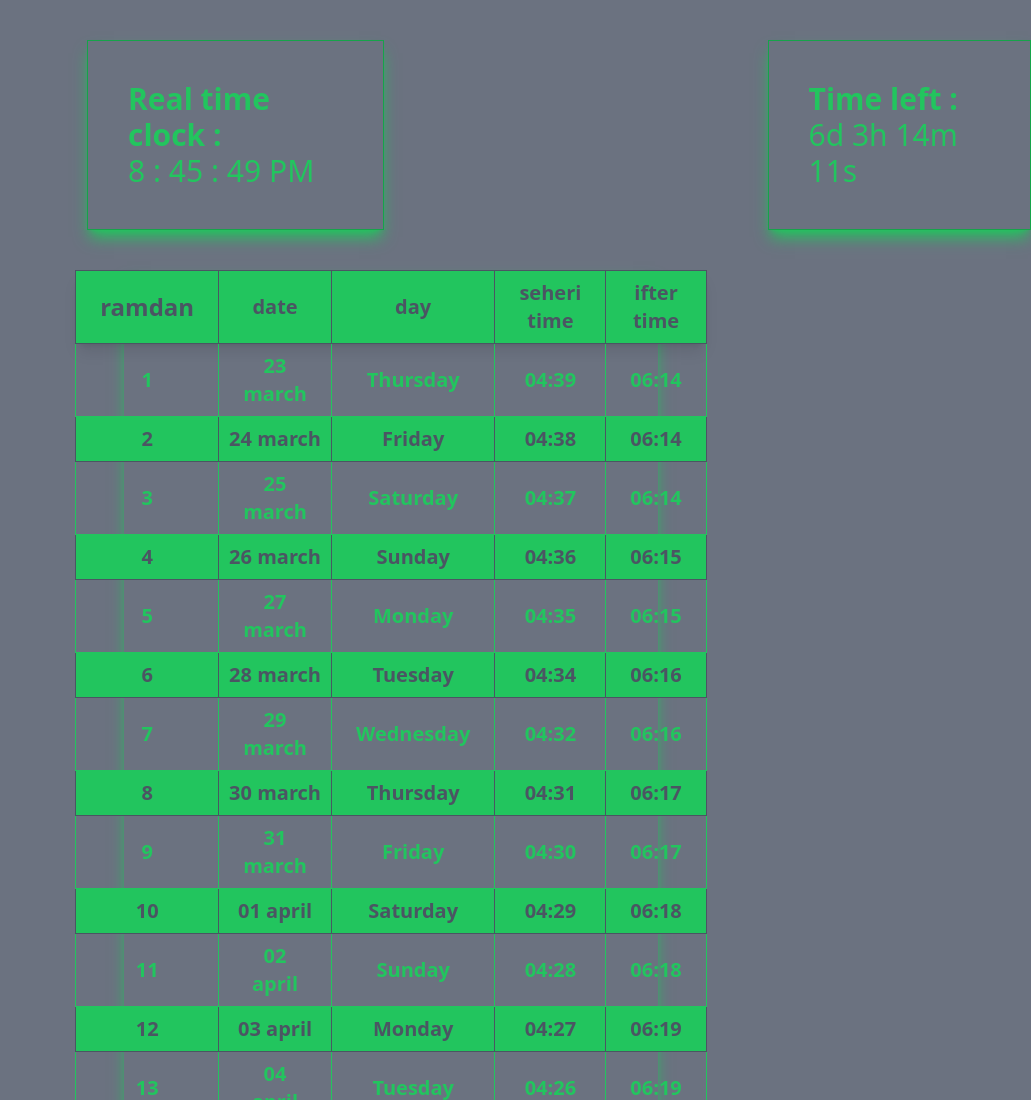
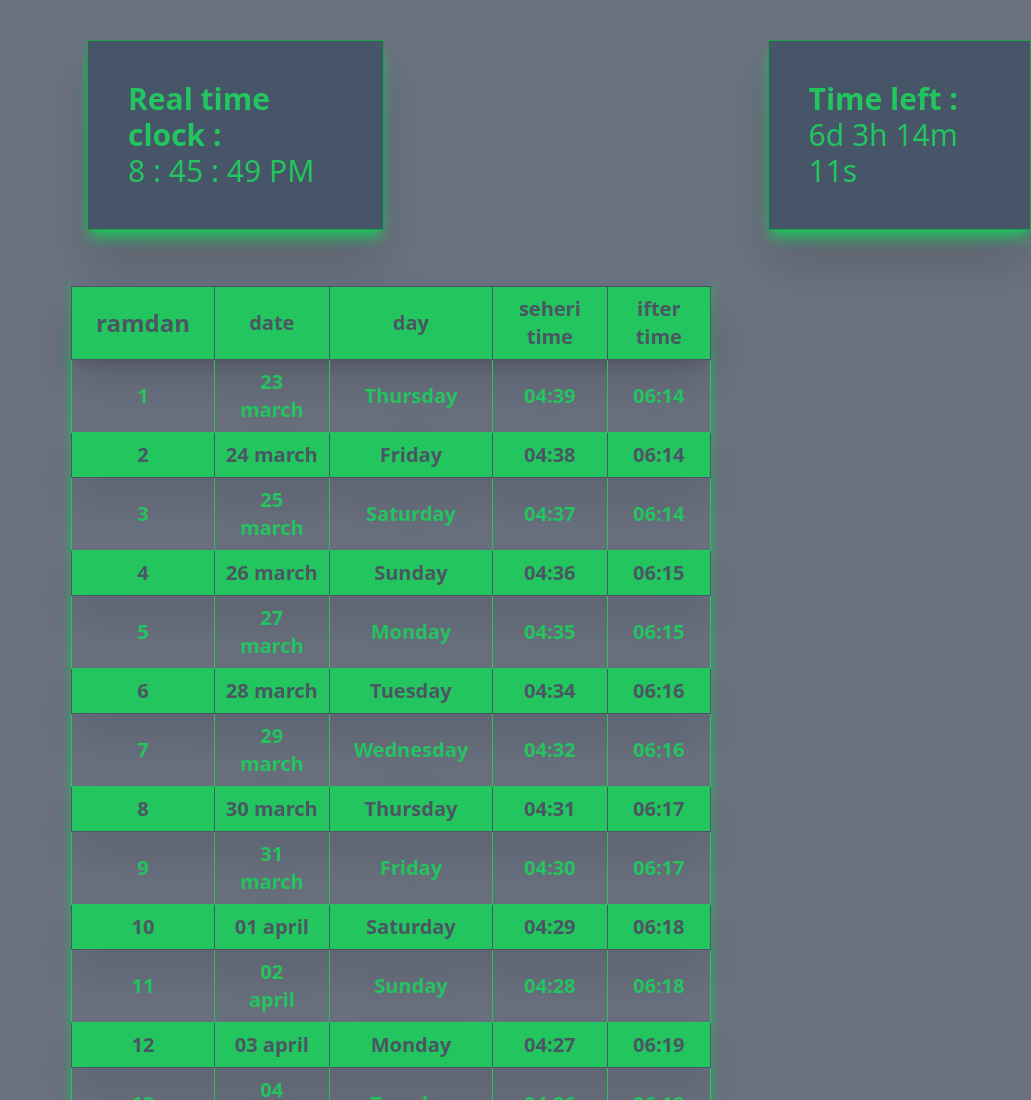
Before and after one commit to minhazulamin/ramzan-calender, a plain HTML site: page calender.html in a window 1280 px wide. Shown: the top 1100 px of the page, without its empty margins (249-1280 px from the left). Drawn offline with nearby package versions, Linux system fonts and the light colour scheme.

Commit message:
all done

```diff
--- a/calender.html
+++ b/calender.html
@@ -11,7 +11,7 @@
 <body class="bg-gray-500">
     <header>
         <section class="lg:ml-32 lg:flex " >
-            <div class="conteinar ml-52  mb-10  border border-green-600  shadow-green-500  shadow-lg text-3xl mt-10 p-10 ">
+            <div class="conteinar ml-52  mb-10 drop-shadow-2xl  border border-green-600 bg-slate-600 hover:bg-slate-500   shadow-green-500  shadow-lg text-3xl mt-10 p-10 ">
               <h1 class="text-green-500 text-3xl font-bold ">Real time clock : </h1>
               <span class=" text-green-500 " id="hours">00</span>
               <span class=" text-green-500">:</span>
@@ -20,14 +20,14 @@
               <span class=" text-green-500" id="seconds">00</span>
               <span class=" text-green-500" id="sesson">PM</span>
             </div>
-            <div class="lg:ml-96 mb-10  border border-green-600 mt-10 p-10 shadow-lg shadow-green-500   text-3xl lg:text-left">
+            <div class="lg:ml-96 mb-10  border drop-shadow-2xl border-green-600 mt-10 p-10 shadow-lg bg-slate-600 hover:bg-slate-500 text-gray-600  shadow-green-500   text-3xl lg:text-left">
               <h1 class="text-green-500 text-3xl font-bold ">Time left : </h1>
               <p  id="demo" class="text-green-500" ></p>
             </div>
           </section>
     </header>
     <main>
-            <table class="lg:flex lg:justify-center lg:content-center shadow-green-500 shadow-lg mx-auto w-5/12    ">
+            <table class="drop-shadow-2xl lg:flex lg:justify-center lg:content-center shadow-green-500 shadow-lg mx-auto w-6/12  py-4   ">
                 <tr class="shadow-lg">
                   <th class="border border-gray-600 px-6 text-gray-600 bg-green-500 text-2xl font-bold py-2">ramdan</th>
                   <th class="border border-gray-600  text-gray-600 bg-green-500 px-6  text-xl font-bold py-2">date</th>
```
